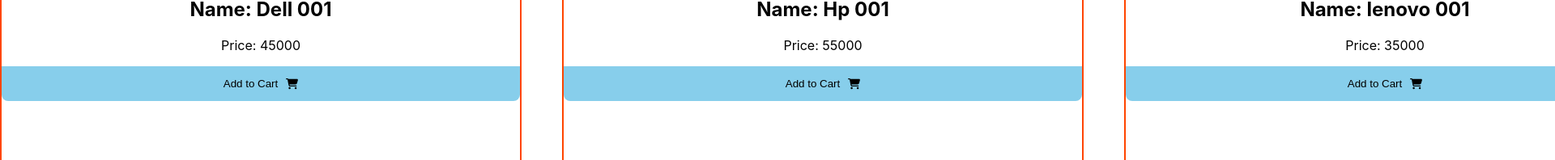
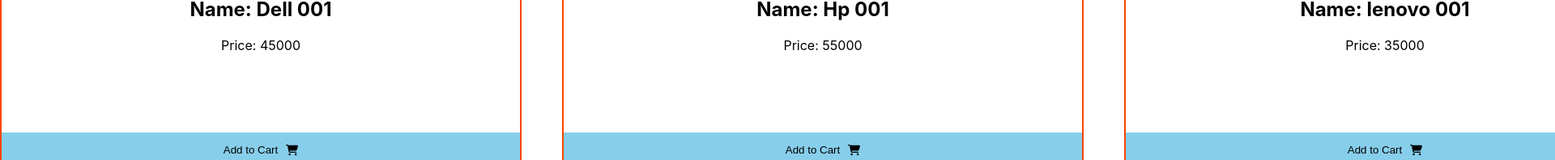
Before and after one commit to shufolislam1/laptop-house, a React (Create React App) app: page / in a window 1280 px wide. Shown: the part 413-611 px from the top of the page at 81% size, 1920 px wide, since content can reach past the window. Built offline with nearby package versions, Linux system fonts and the light colour scheme.

Commit message:
choose again button done

```diff
--- a/src/Components/Laptop/Laptop.css
+++ b/src/Components/Laptop/Laptop.css
@@ -16,7 +16,7 @@
     background-color: skyblue;
     border: none;
     border-radius: 0px 0px 8px 8px;
-    /* position: absolute; */
+    position: absolute;
     bottom: 0;
     display: flex;
     align-items: center;
--- a/src/Components/Shop/Shop.js
+++ b/src/Components/Shop/Shop.js
@@ -15,8 +15,19 @@
 
     const selectedItems = (laptop) =>{
         const newCart = [...cart , laptop];
-        setCart(newCart)
+        if(newCart.length === 5){
+            return false;
+        }
+        setCart(newCart);
     }
+
+    const random = () =>{
+
+    }
+
+   const chooseAgain = () =>{
+        setCart([]);
+   }
     return (
         <div className='shop-container'>
             <div className='laptops-container'>
@@ -30,6 +41,12 @@
             </div>
             <div className='cart-container'>
                 <Select cart={cart}></Select>
+                <button onClick={random}>
+                    Choose 1 for me
+                </button>
+                <button onClick={chooseAgain}>
+                    Choose Again
+                </button>
             </div>
         </div>
     );
```
Also changed, not shown: src/Components/Shop/Shop.css (line endings or trailing spaces).
